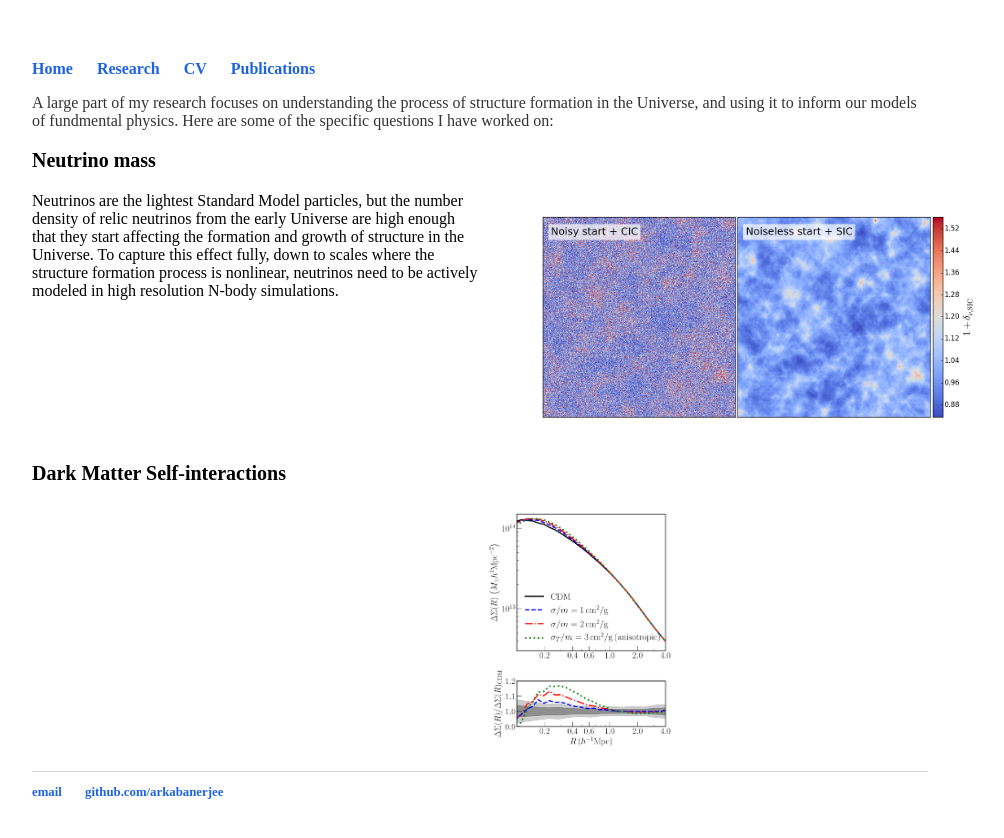
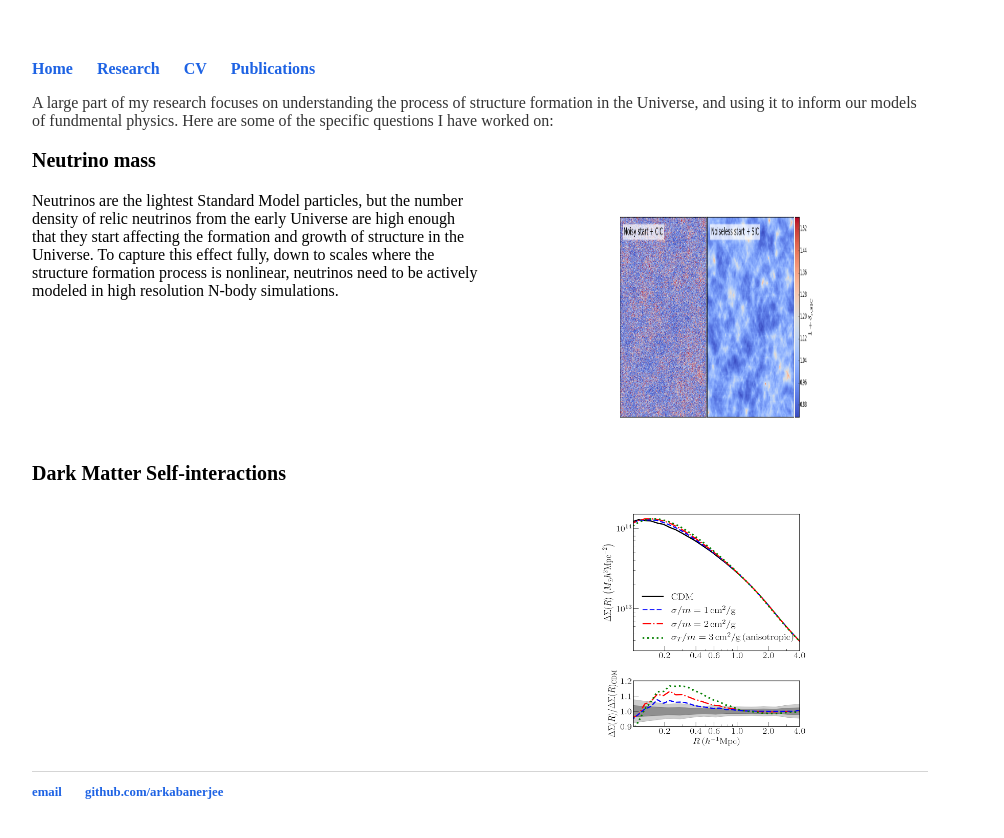
Before and after one commit to arkabanerjee/arkabanerjee.github.io, a Jekyll site: the page built from research/index.html, in a window 1280 px wide. Shown: the top 838 px of the page, without its empty margins (160-1164 px from the left). Built offline with Jekyll 4.4.1, drawn with Linux system fonts in a browser that asks for light colours.

Commit message:
Start Research

```diff
--- a/css/main.css
+++ b/css/main.css
@@ -47,3 +47,10 @@ ul.posts {
 ul.posts li {
     list-style: none;
 }
+
+.center {
+    display: block;
+    margin-left: auto;
+    margin-right: auto;
+    width: 50%;
+  }
--- a/research/index.html
+++ b/research/index.html
@@ -11,7 +11,7 @@ title: Research
             Neutrinos are the lightest Standard Model particles, but the number density of relic neutrinos from the early Universe are high enough that they start affecting the formation and growth of structure in the Universe. To capture this effect fully, down to scales where the structure formation process is nonlinear, neutrinos need to be actively modeled in high resolution N-body simulations.
         </div>
         <div style="margin-left: 50%; height: 250px;">
-            <img src="pic_vs_sic.png" width="500" height="250" >
+            <img src="pic_vs_sic.png" width="500" height="250" class="center">
         </div>
     </div>
     <div style="width: 100%;">
@@ -20,7 +20,7 @@ title: Research
 
         </div>
         <div style="margin-left: 50%; height: 250px;">
-            <img src="forecast_y3_lsst.png"  width="200" height="250">
+            <img src="forecast_y3_lsst.png"  width="200" height="250" class="center">
         </div>
     </div>
 </div><!-- /.blurb -->
```
